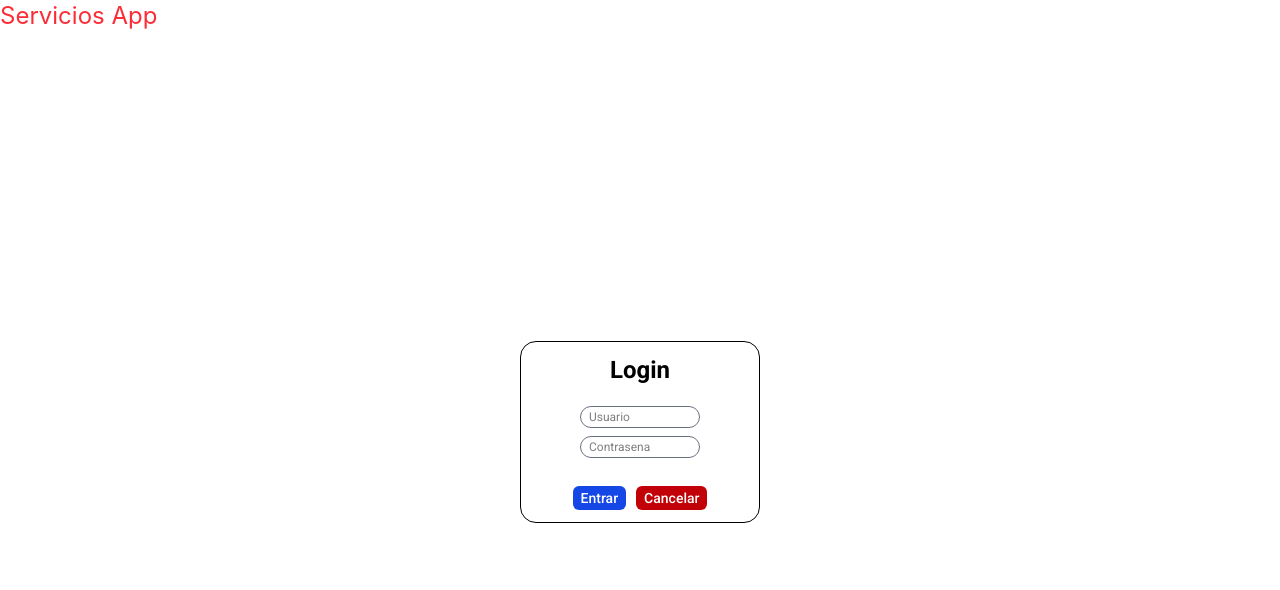
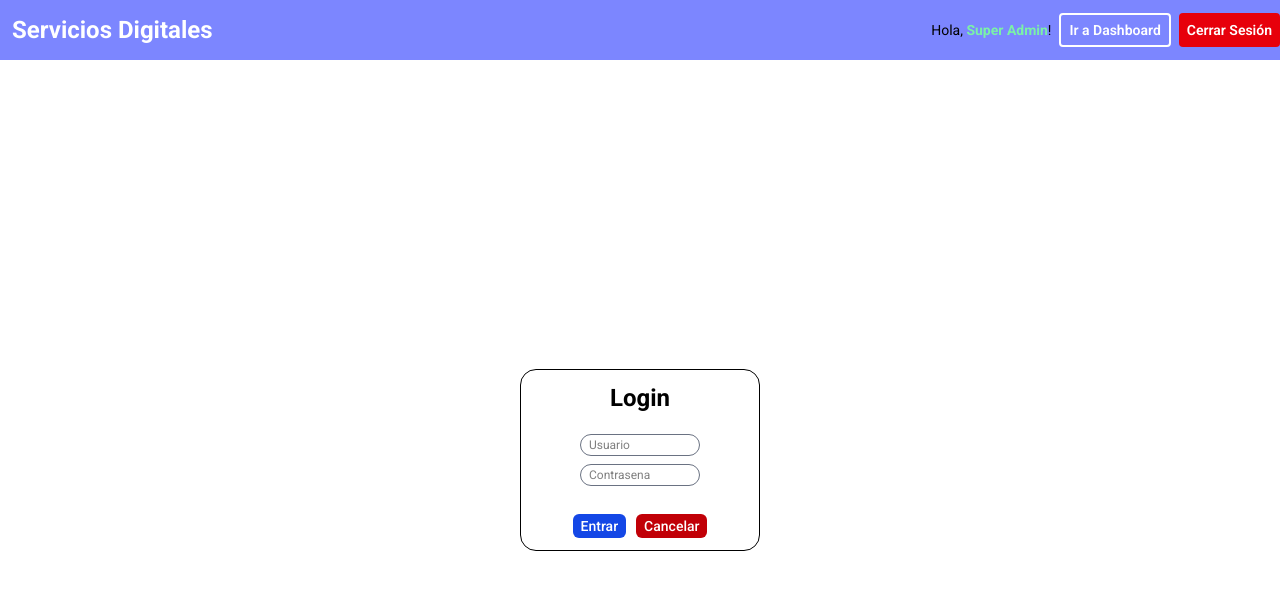
Before and after one commit to vhdezpedro/servicios-app, a React app in the folder frontend/: page / in a window 1280 px wide. Shown: the top 590 px of the page. Built offline with nearby package versions, Linux system fonts and the light colour scheme; the HTML template or start-up script is replaced by a standard one.

Commit message:
Se crea el componente Header.jsx

```diff
--- a/frontend/src/App.jsx
+++ b/frontend/src/App.jsx
@@ -1,9 +1,10 @@
+import Header from "./components/Header";
 import Login from "./components/Login";
 
 function App() {
   return (
     <>
-      <h1 className="text-2xl text-red-500">Servicios App</h1>
+      <Header />
       <Login />
     </>
   );
--- /dev/null
+++ b/frontend/src/components/Header.jsx
@@ -0,0 +1,22 @@
+import React from "react";
+
+function Header() {
+  return (
+    <div className=" h-15 flex justify-between font-['Roboto'] bg-indigo-400 items-center">
+      <h1 className="text-2xl font-bold p-3 text-white">Servicios Digitales</h1>
+      <div className="flex gap-2 items-center">
+        <h3 className="text-sm">
+          Hola, <span className="text-green-300 font-bold">Super Admin</span>!
+        </h3>
+        <button className="h-8.5 text-sm rounded-sm border-2 px-2 bg-indigo-400 text-white font-semibold border-white cursor-pointer">
+          Ir a Dashboard
+        </button>
+        <button className="h-8.5 text-sm rounded-sm px-2 bg-red-600 text-white font-semibold cursor-pointer">
+          Cerrar Sesión
+        </button>
+      </div>
+    </div>
+  );
+}
+
+export default Header;
```
